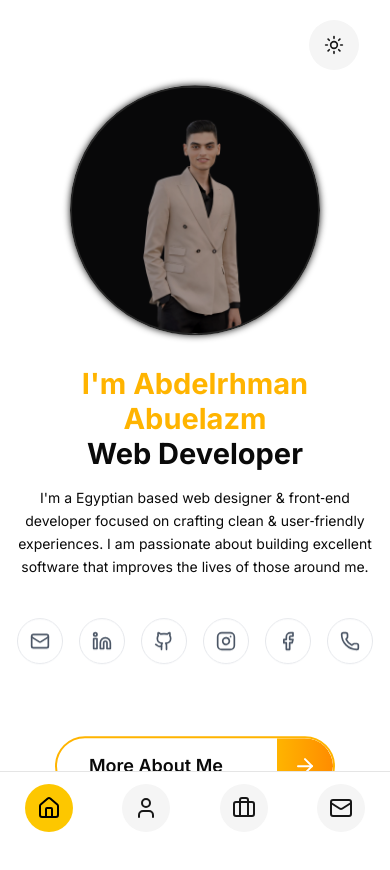
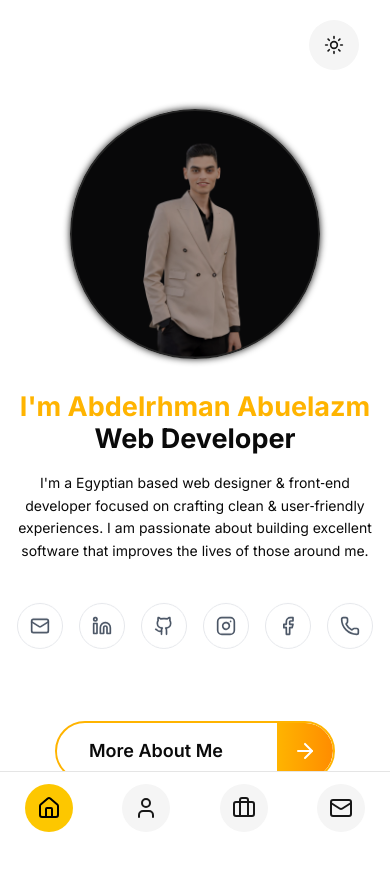
Before and after one commit to Abdo293/main-portfolio, a Next.js app: page / in a window 390 px wide. Shown: the top 870 px of the page. Built offline with nearby package versions, Linux system fonts and the light colour scheme.

Commit message:
edit name

```diff
--- a/components/hero-section/hero-section.tsx
+++ b/components/hero-section/hero-section.tsx
@@ -20,7 +20,7 @@ export default function HeroSection() {
 
         {/* Content section */}
         <div className="flex flex-col items-center lg:items-start justify-center mt-8 lg:mt-0 lg:h-[calc(100vh-80px)] text-center lg:text-left lg:w-2/3 lg:ml-[200px] px-4">
-          <p className="font-bold text-3xl max-md:text-[29px] sm:text-4xl md:text-5xl">
+          <p className="font-bold text-3xl max-md:text-[27px] sm:text-4xl md:text-5xl">
             <span className="text-[#ffb400] block">
               I'm Abdelrhman Abuelazm
             </span>{" "}
```
